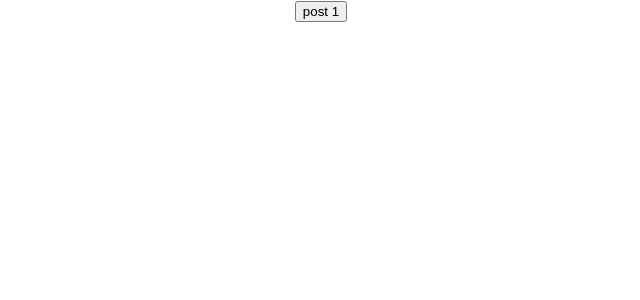
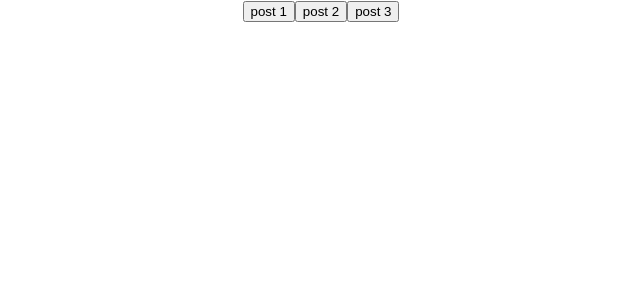
Before and after one commit to dimitri-a/saga_stuff, a React (Create React App) app: page / in a window 1280 px wide. Shown: the top 300 px of the page, without its empty margins (319-959 px from the left). Built offline with nearby package versions, Linux system fonts and the light colour scheme.

Commit message:
end 3 options saga posts

```diff
--- a/src/App.js
+++ b/src/App.js
@@ -13,6 +13,8 @@ function App(props) {
     <div className="App">
       {datas}
       <button onClick={()=>postOne(props,1)}>post 1</button>
+      <button onClick={()=>postOne(props,2)}>post 2</button>
+      <button onClick={()=>postOne(props,3)}>post 3</button>
     </div>
   );
 }
--- a/src/sagas.js
+++ b/src/sagas.js
@@ -3,15 +3,15 @@ import axios from "axios";
 
 // how to pass in parameter here?
 export function* watcherSaga(p) {
-  yield takeLatest("API_GET_REQUEST", workerSaga,p);
+  yield takeLatest("API_GET_REQUEST", workerSaga);
 
 }
 
 // worker saga: makes the api call when watcher saga sees the action
-function* workerSaga() {
+function* workerSaga(p) {
   try {
     debugger
-    const response = yield call(fetchGet);
+    const response = yield call(fetchGet,p.data);
     const post = response.data.author;
 
     // dispatch a success action to the store with the new dog
```
